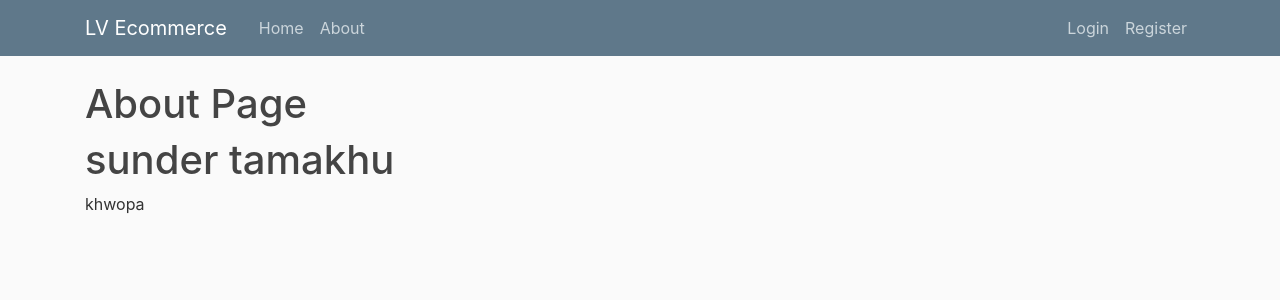
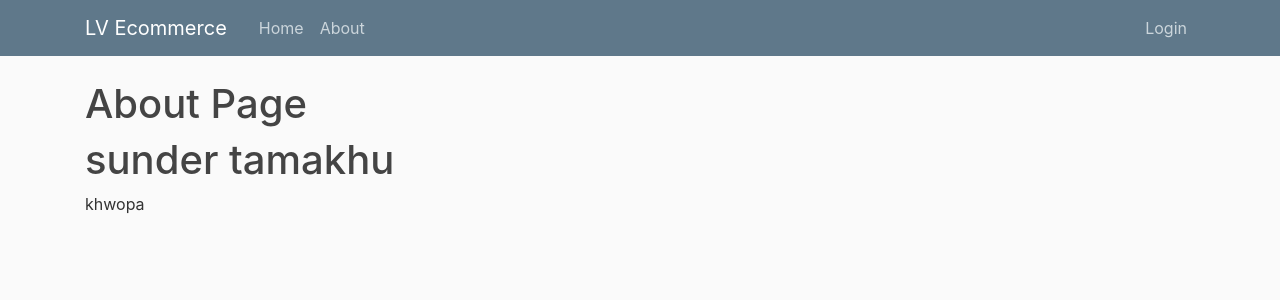
Before and after one commit to Susansujakhu/LV_Ecommerce, a Flask app: page /about in a window 1280 px wide. Shown: the top 300 px of the page. Run offline with Flask 2, Linux system fonts and the light colour scheme; data that the repository does not hold is empty; some libraries are stand-ins or nearby versions.

Commit message:
stores-layout.html and models.py error solved

```diff
--- a/stores/single_store/models.py
+++ b/stores/single_store/models.py
@@ -22,7 +22,7 @@ class AdminView(ModelView):
         return current_user.role == "Admin"
 
     def inaccessible_callback(self, name, **kwargs):
-        return redirect(url_for('/account'))
+        return redirect(url_for('user_account'))
 
 
 class MyAdminIndexView(AdminIndexView):
@@ -30,7 +30,7 @@ class MyAdminIndexView(AdminIndexView):
         return current_user.is_authenticated
 
     def inaccessible_callback(self, name, **kwargs):
-        return redirect(url_for('/account'))
+        return redirect(url_for('user_account'))
 
 
 class User(db.Model, UserMixin):
--- a/stores/single_store/templates/layout.html
+++ b/stores/single_store/templates/layout.html
@@ -35,11 +35,11 @@
                 <a class="nav-item nav-link" href="{{ url_for('add_product') }}">New Post</a>
               {% endif %}
               {% if current_user.is_authenticated %}
-                <a class="nav-item nav-link" href="{{ url_for('account') }}">Account</a>
+                <a class="nav-item nav-link" href="{{ url_for('user_account') }}">Account</a>
                 <a class="nav-item nav-link" href="{{ url_for('logout') }}">Logout</a>
               {% else %}
-                <a class="nav-item nav-link" href="{{ url_for('login') }}">Login</a>
-                <a class="nav-item nav-link" href="{{ url_for('register') }}">Register</a>
+                <a class="nav-item nav-link" href="{{ url_for('user_account') }}">Login</a>
+
               {% endif %}
             </div>
           </div>
```
